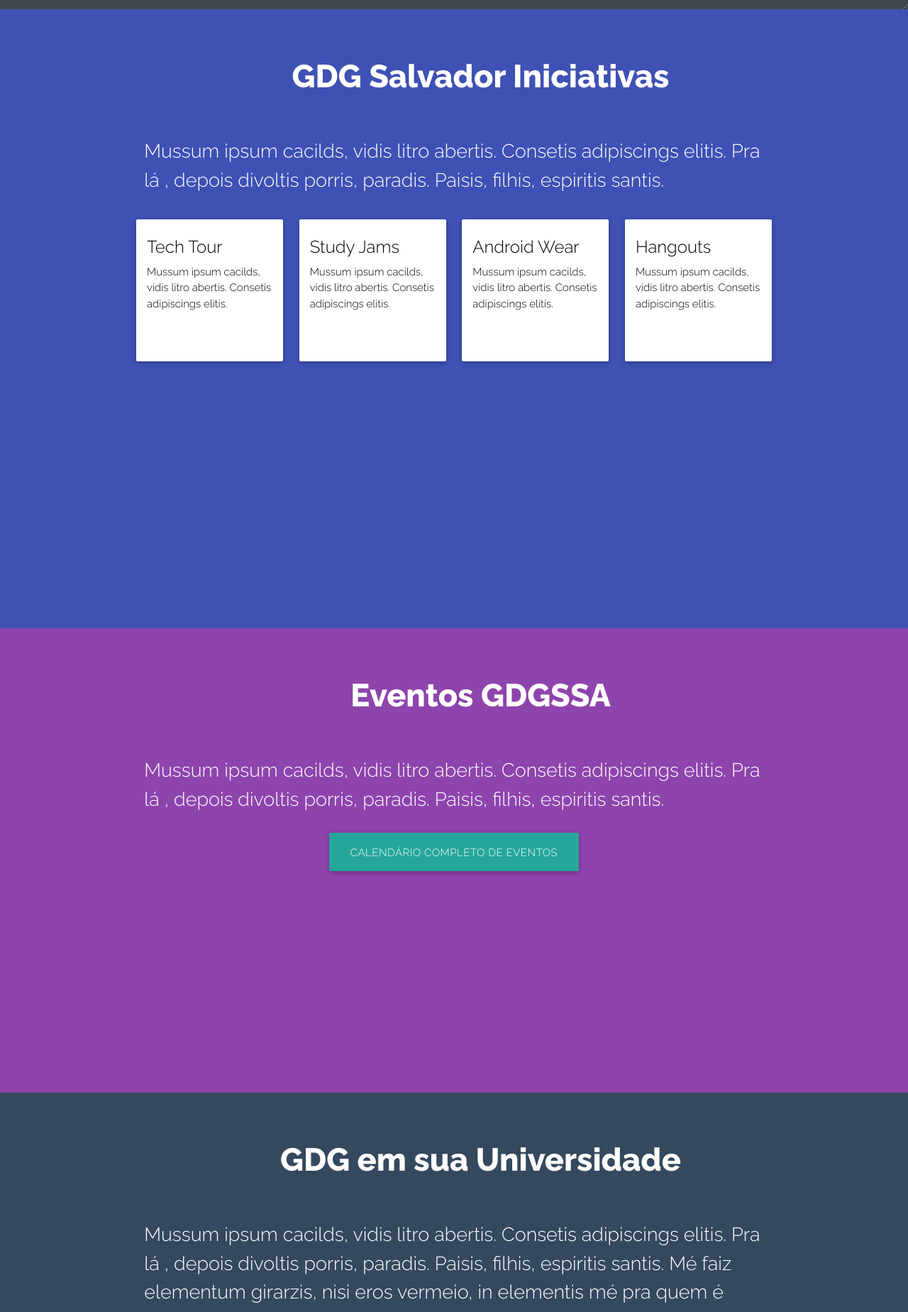
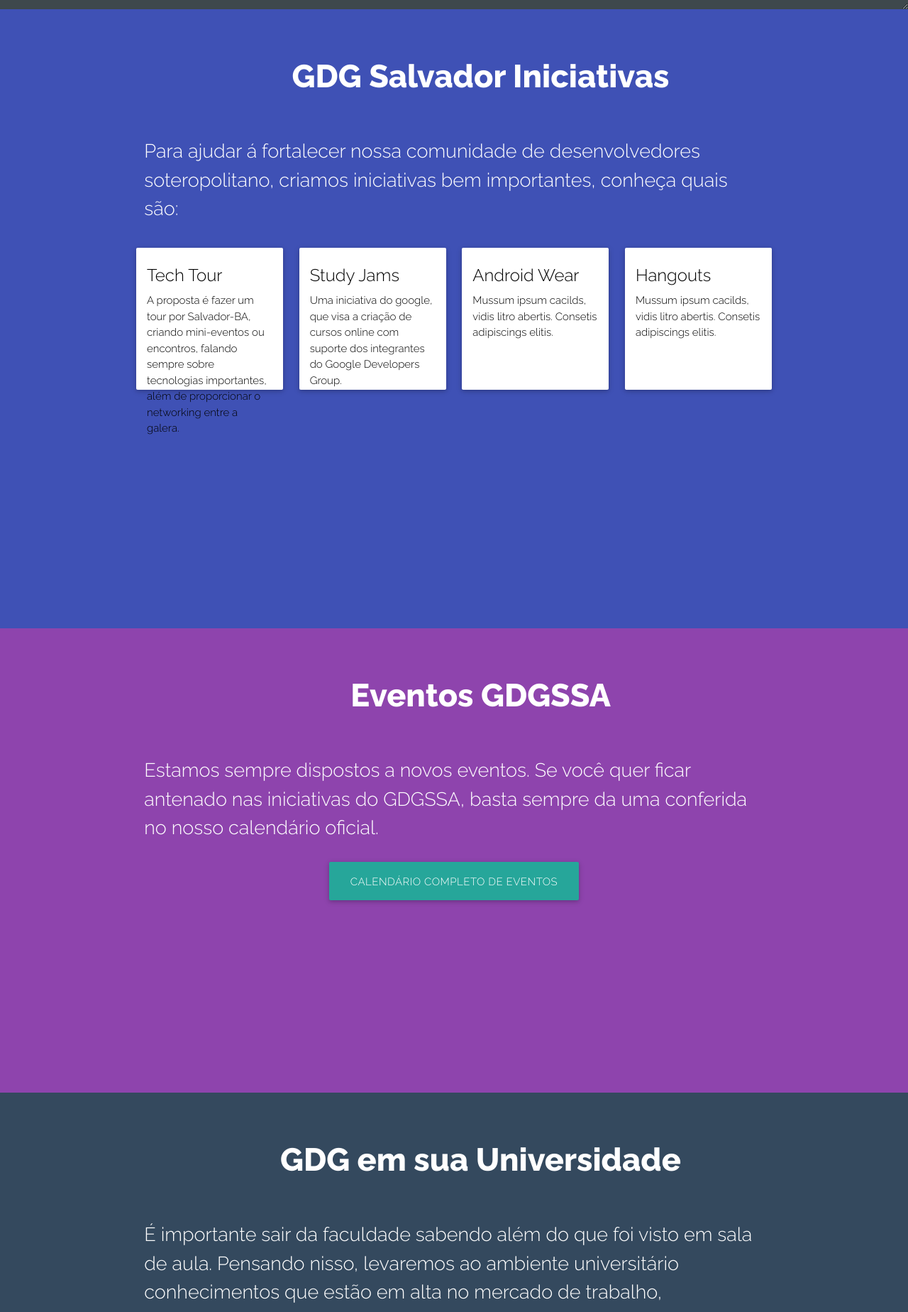
Before and after one commit to gdgssa/gdgssa.github.io, a Jekyll site: the page built from index.html, in a window 1280 px wide. Shown: the part 1077-2925 px from the top of the page at 71% size. Built offline with Jekyll 4.4.1, drawn with Linux system fonts in a browser that asks for light colours; some of the changed text lies outside the part shown; grey boxes are pictures that could not be loaded.

Commit message:
add descriçoes/informaçoes referentes a cada section

```diff
--- a/_includes/event.html
+++ b/_includes/event.html
@@ -4,7 +4,7 @@
 			<h1 class="title-header white-text">Eventos GDGSSA</h1>
 		</header>
 		<div class="col s12">
-			<p class="text white-text">Mussum ipsum cacilds, vidis litro abertis. Consetis adipiscings elitis. Pra lá , depois divoltis porris, paradis. Paisis, filhis, espiritis santis.</p>
+			<p class="text white-text"> Estamos sempre dispostos a novos eventos. Se você quer ficar antenado nas iniciativas do GDGSSA, basta sempre da uma conferida no nosso calendário oficial.</p>
 			<div class="center">
 				<a href="/" class="blue-effect waves-light btn-large">Calendário Completo de Eventos</a>
 			</div>
--- a/_includes/university.html
+++ b/_includes/university.html
@@ -5,7 +5,9 @@
 		</header>
 
 		<div class="col s12">
-			<p class="text white-text">Mussum ipsum cacilds, vidis litro abertis. Consetis adipiscings elitis. Pra lá , depois divoltis porris, paradis. Paisis, filhis, espiritis santis. Mé faiz elementum girarzis, nisi eros vermeio, in elementis mé pra quem é amistosis quis leo. Manduma pindureta quium dia nois paga. Sapien in monti palavris qui num significa nadis i pareci latim. Interessantiss quisso pudia ce receita de bolis, mais bolis eu num gostis.</p>
+			<p class="text white-text">
+					É importante sair da faculdade sabendo além do que foi visto em sala de aula. Pensando nisso, levaremos ao ambiente universitário conhecimentos que estão em alta no mercado de trabalho, promovendo palestras, discussões, etc. Nos ajude a promover em sua instituição, preencha o formulário abaixo e aguarde nosso retorno via e-mail.
+			</p>
 			<div class="center">
 				<a href="/" class="waves-effect waves-light btn-large">Preencha o formulario</a>
 			</div>
--- a/_includes/work.html
+++ b/_includes/work.html
@@ -5,7 +5,7 @@
 		</div>
 
 		<div class="col s12">
-			<p class="text white-text">Mussum ipsum cacilds, vidis litro abertis. Consetis adipiscings elitis. Pra lá , depois divoltis porris, paradis. Paisis, filhis, espiritis santis.</p>
+			<p class="text white-text"> Para ajudar á fortalecer nossa comunidade de desenvolvedores soteropolitano, criamos iniciativas bem importantes, conheça quais são: </p>
 		</div>
 
 		<div class="row">
@@ -14,7 +14,7 @@
                     <div class="card-content">
                         <span class="card-title black-text">Tech Tour</span>
 
-                        <p>Mussum ipsum cacilds, vidis litro abertis. Consetis adipiscings elitis. </p>
+                        <p> A proposta é fazer um tour por Salvador-BA, criando mini-eventos ou encontros, falando sempre sobre tecnologias importantes, além de proporcionar o networking entre a galera.</p>
                     </div>
                 </div>
             </div>
@@ -24,7 +24,7 @@
                     <div class="card-content">
                         <span class="card-title black-text">Study Jams</span>
 
-                        <p>Mussum ipsum cacilds, vidis litro abertis. Consetis adipiscings elitis. </p>
+                        <p>Uma iniciativa do google, que visa a criação de cursos online com suporte dos integrantes do Google Developers Group.</p>
                     </div>
                 </div>
             </div>
```
